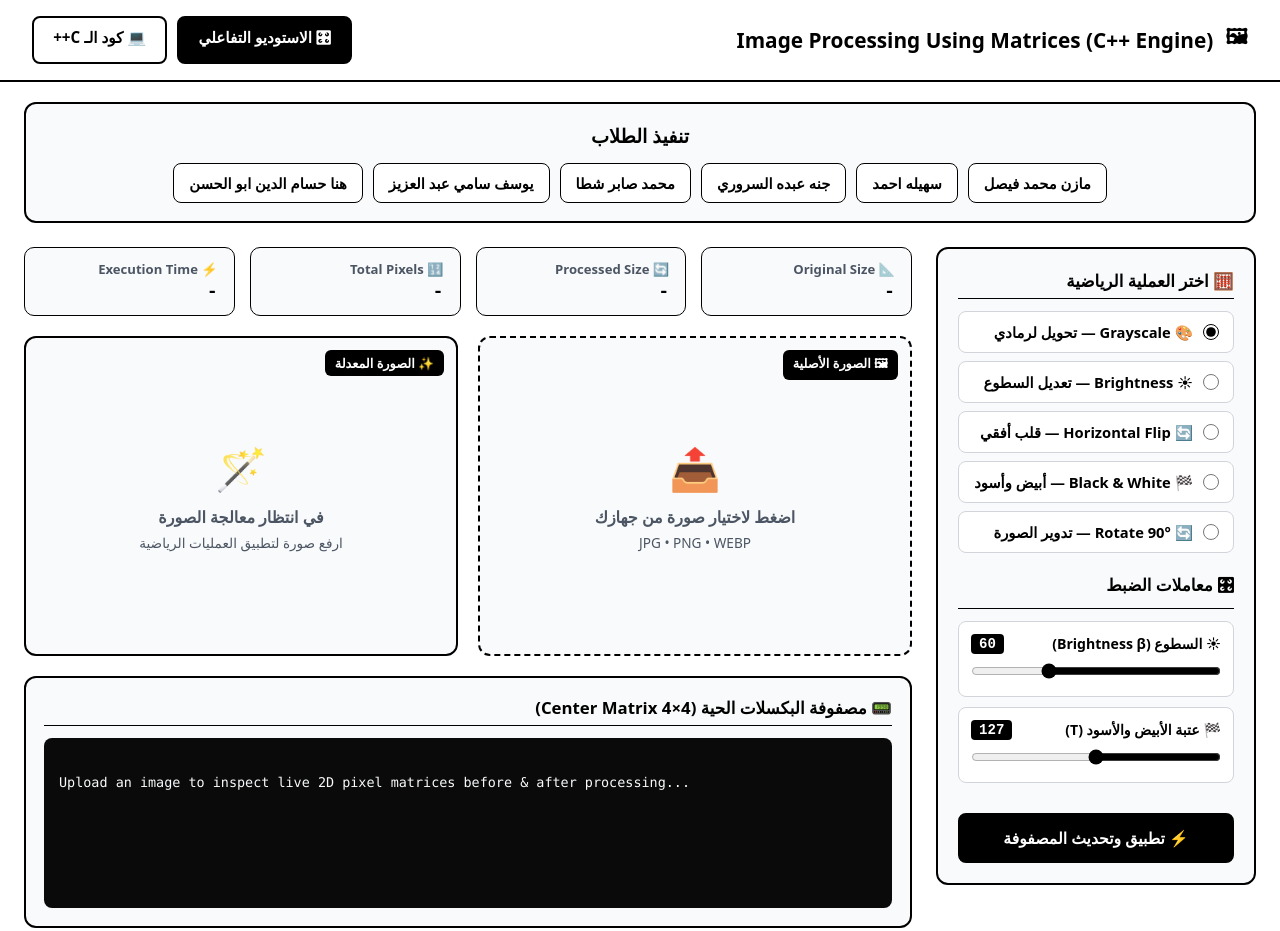
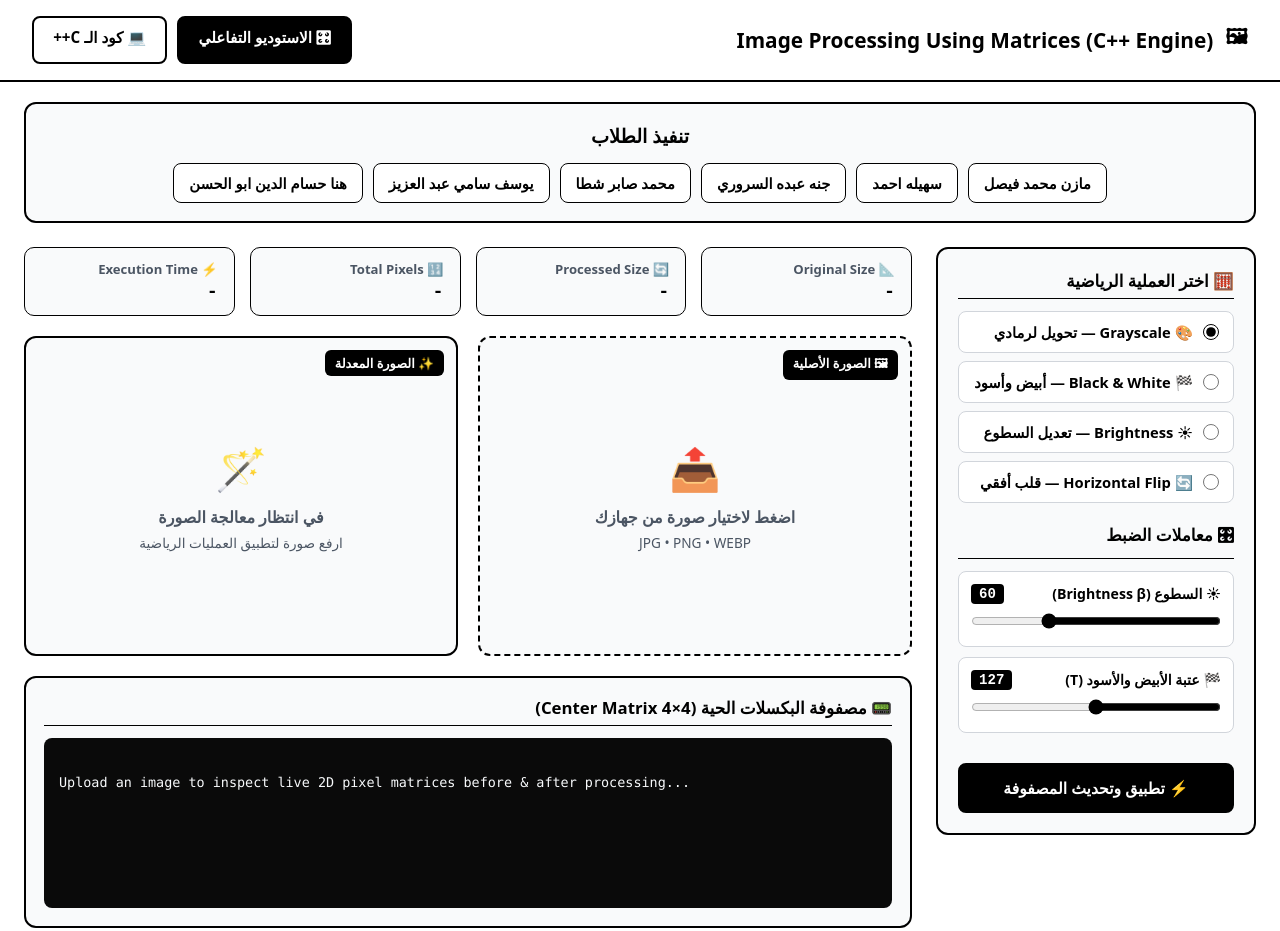
Before and after one commit to ahmedgado2070-hash/sohika, a plain HTML site: page index.html in a window 1280 px wide. Shown: the top 931 px of the page. Drawn offline with Linux system fonts and the light colour scheme.

Commit message:
Update index.html

```diff
--- a/index.html
+++ b/index.html
@@ -652,12 +652,19 @@
 
                 <div class="op-list">
 
+
                     <label class="op-card">
                         <input type="radio" name="op" value="Grayscale"
                                checked onchange="onOperationChange()">
                         <span>🎨 Grayscale — تحويل لرمادي</span>
                     </label>
 
+  <label class="op-card">
+                        <input type="radio" name="op" value="BW"
+                               onchange="onOperationChange()">
+                        <span>🏁 Black &amp; White — أبيض وأسود</span>
+                    </label>
+
                     <label class="op-card">
                         <input type="radio" name="op" value="Brightness"
                                onchange="onOperationChange()">
@@ -670,17 +677,9 @@
                         <span>🔄 Horizontal Flip — قلب أفقي</span>
                     </label>
 
-                    <label class="op-card">
-                        <input type="radio" name="op" value="BW"
-                               onchange="onOperationChange()">
-                        <span>🏁 Black &amp; White — أبيض وأسود</span>
-                    </label>
-
-                    <label class="op-card">
-                        <input type="radio" name="op" value="Rotate"
-                               onchange="onOperationChange()">
-                        <span>🔄 Rotate 90° — تدوير الصورة</span>
-                    </label>
+
+
+
 
                 </div>
             </div>
```
